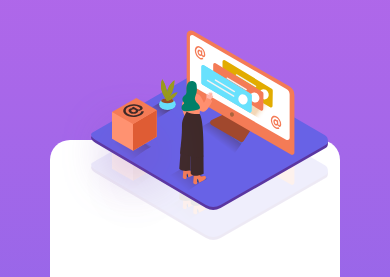
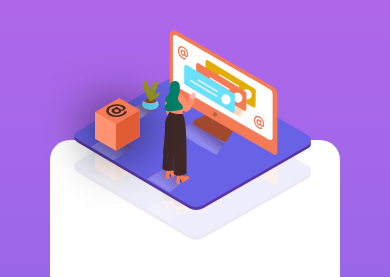
Before and after one commit to Akrata/faq-accordion-card, a plain HTML site: page index.html in a window 390 px wide. Shown: the top 277 px of the page. Drawn offline with Linux system fonts and the light colour scheme.

Commit message:
Mobile 101%

```diff
--- a/index.html
+++ b/index.html
@@ -18,8 +18,8 @@
 </head>
 <body class="body">
 
-  <img class="image" src="images/illustration-woman-online-mobile.svg" alt="Woman-online-mobile-image">
-  <img class="image-shadow" src="images/illustration-woman-online-mobile.svg" alt="Woman-online-mobile-image">
+  <img class="image" src="images/method-draw-image.svg" alt="Woman-online-mobile-image">
+  <img class="image-shadow" src="images/method-draw-image.svg" alt="Woman-online-mobile-image">
 
 
   <main class="main">
```
Also changed, not shown: images/method-draw-image.svg (added).
